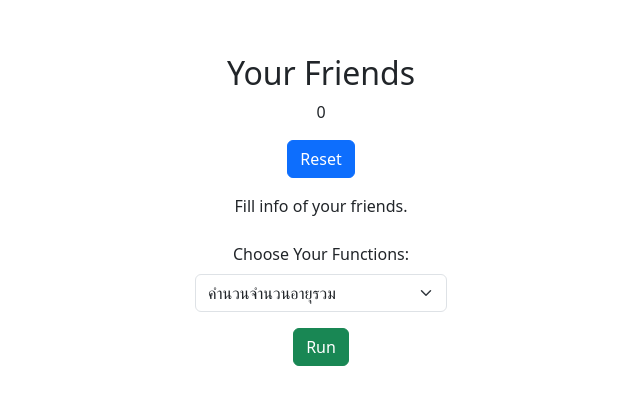
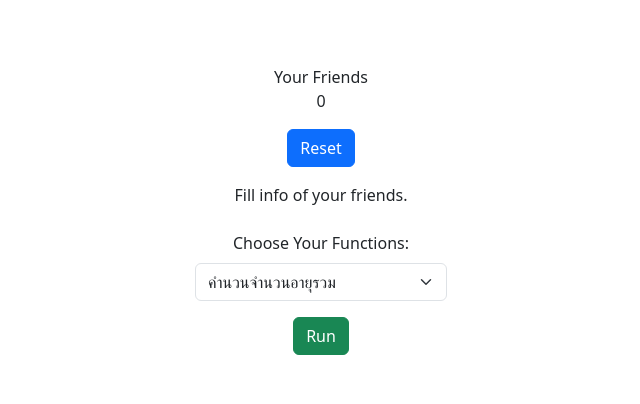
Before and after one commit to kajornkietSEA/myFriends, a plain HTML site: page index.html in a window 1280 px wide. Shown: the part 190-594 px from the top of the page, without its empty margins (319-959 px from the left). Drawn offline with nearby package versions, Linux system fonts and the light colour scheme.

Commit message:
test agian

```diff
--- a/index.html
+++ b/index.html
@@ -21,7 +21,7 @@
 <body>
     <div class="container center">
         <div class="text-center">
-            <h2 onmouseover="focus(this)">Your Friends</h2>
+            <h2">Your Friends</h2>
 
             <p id="randomNumberDisplay">0</p>
             <button class="btn btn-primary mb-3" onclick="generateRandomNumber()">Reset</button>
```
